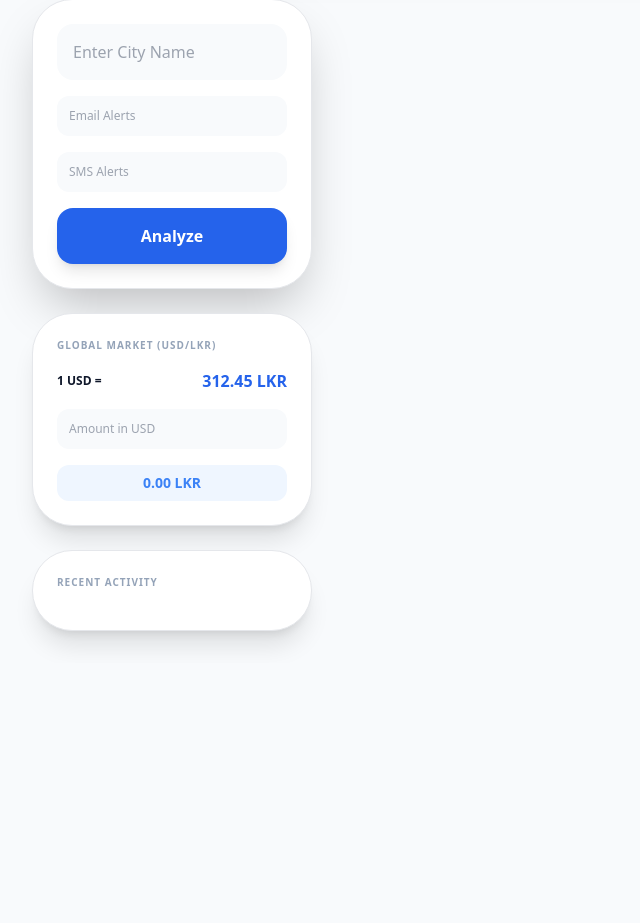
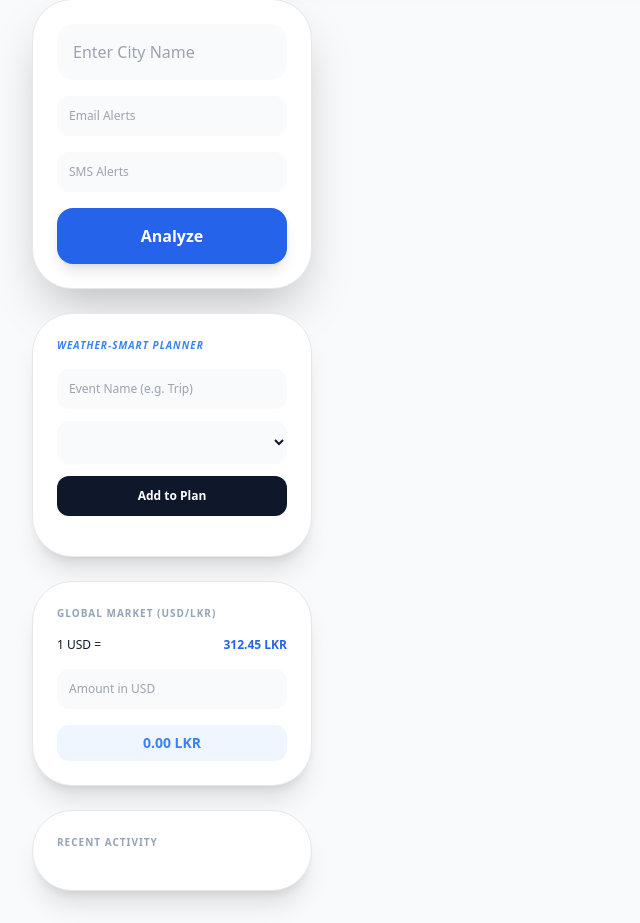
Before and after one commit to nipunanuradha/Fetch-Data-from-wather-API-and-Display-It, a Flask app: page / in a window 1280 px wide. Shown: the part 183-1106 px from the top of the page, without its empty margins (0-640 px from the left). Before the commit the page ends 829 px from the top, so only its background shows below. Run offline with Flask 3, Linux system fonts and the light colour scheme; some libraries are stand-ins or nearby versions.

Commit message:
add Weather-Smart Planner

```diff
--- a/weather app/templates/index.html
+++ b/weather app/templates/index.html
@@ -3,7 +3,7 @@
 <head>
     <meta charset="UTF-8">
     <meta name="viewport" content="width=device-width, initial-scale=1.0">
-    <title>WeatherPro Elite v5.0</title>
+    <title>WeatherPro Elite v7.0</title>
     <script src="https://cdn.tailwindcss.com"></script>
     <script src="https://cdn.jsdelivr.net/npm/chart.js"></script>
     <script>tailwind.config = { darkMode: 'class' }</script>
@@ -28,7 +28,6 @@
                     <option value="si">සිංහල 🇱🇰</option>
                 </select>
             </div>
-
             <div class="flex gap-3">
                 <button onclick="startVoiceSearch()" class="p-4 bg-blue-100 dark:bg-blue-900/30 text-blue-600 rounded-2xl hover:scale-110 transition">🎤</button>
                 <button onclick="toggleTheme()" class="p-4 bg-slate-100 dark:bg-slate-800 rounded-2xl transition shadow-md"><span id="theme-icon">🌙</span></button>
@@ -39,18 +38,34 @@
             <aside class="lg:col-span-3 space-y-6">
                 <form id="searchForm" method="POST" class="bg-white dark:bg-slate-900 p-6 rounded-[2.5rem] shadow-2xl space-y-4 border dark:border-slate-800">
                     <input type="text" id="cityInput" name="city" placeholder="Enter City Name" required class="w-full p-4 rounded-2xl bg-slate-50 dark:bg-slate-800 border-none outline-none focus:ring-2 focus:ring-blue-500 transition">
-                    <input type="email" name="email" placeholder="Email Alerts" class="w-full p-3 rounded-xl bg-slate-50 dark:bg-slate-800 text-xs border-none">
-                    <input type="text" name="phone" placeholder="SMS Alerts" class="w-full p-3 rounded-xl bg-slate-50 dark:bg-slate-800 text-xs border-none">
+                    <input type="email" name="email" placeholder="Email Alerts" class="w-full p-3 rounded-xl bg-slate-50 dark:bg-slate-800 text-xs border-none outline-none">
+                    <input type="text" name="phone" placeholder="SMS Alerts" class="w-full p-3 rounded-xl bg-slate-50 dark:bg-slate-800 text-xs border-none outline-none">
                     <button type="submit" id="searchBtn" class="w-full bg-blue-600 text-white p-4 rounded-2xl font-bold shadow-lg hover:bg-blue-700 transition transform active:scale-95">Analyze</button>
                 </form>
 
                 <div class="bg-white dark:bg-slate-900 p-6 rounded-[2.5rem] shadow-xl border dark:border-slate-800">
+                    <h3 id="plannerTitle" class="text-[10px] font-black text-blue-500 mb-4 uppercase tracking-widest italic">Weather-Smart Planner</h3>
+                    <div class="space-y-3">
+                        <input type="text" id="eventTitle" placeholder="Event Name (e.g. Trip)" class="w-full p-3 rounded-xl bg-slate-50 dark:bg-slate-800 text-xs border-none outline-none">
+                        <select id="eventDate" class="w-full p-3 rounded-xl bg-slate-50 dark:bg-slate-800 text-xs border-none outline-none">
+                            {% if data %}
+                                {% for day in data.forecast.forecastday %}
+                                    <option value="{{ day.date }}">{{ day.date }} (Rain: {{ day.day.daily_chance_of_rain }}%)</option>
+                                {% endfor %}
+                            {% else %}
+                                <option disabled>Search a city first</option>
+                            {% endif %}
+                        </select>
+                        <button onclick="addEvent()" class="w-full bg-slate-900 dark:bg-blue-600 text-white p-3 rounded-xl text-xs font-bold hover:opacity-80 transition">Add to Plan</button>
+                    </div>
+                    <div id="eventList" class="mt-4 space-y-2 max-h-40 overflow-y-auto no-scrollbar">
+                        </div>
+                </div>
+
+                <div class="bg-white dark:bg-slate-900 p-6 rounded-[2.5rem] shadow-xl border dark:border-slate-800">
                     <h3 id="currencyTitle" class="text-[10px] font-black text-slate-400 mb-4 uppercase tracking-widest">Global Market (USD/LKR)</h3>
                     <div class="space-y-4">
-                        <div class="flex justify-between items-center">
-                            <span class="text-xs font-bold">1 USD =</span>
-                            <span class="text-blue-600 font-black">312.45 LKR</span>
-                        </div>
+                        <div class="flex justify-between items-center text-xs"><span>1 USD =</span><span class="text-blue-600 font-black">312.45 LKR</span></div>
                         <input type="number" id="usdInput" oninput="convertCurrency()" placeholder="Amount in USD" class="w-full p-3 rounded-xl bg-slate-50 dark:bg-slate-800 text-xs border-none outline-none">
                         <div id="lkrOutput" class="text-center p-2 text-sm font-bold bg-blue-50 dark:bg-blue-900/20 rounded-xl text-blue-500">0.00 LKR</div>
                     </div>
@@ -68,16 +83,35 @@
 
             <main class="lg:col-span-9 space-y-6">
                 {% if data %}
+                <div class="bg-gradient-to-br from-blue-600 via-blue-700 to-indigo-800 rounded-[3.5rem] p-8 md:p-12 text-white shadow-2xl relative overflow-hidden group">
+                    <div class="relative z-10 flex flex-col md:flex-row justify-between items-center gap-8">
+                        <div class="text-center md:text-left">
+                            <h2 class="text-2xl font-bold opacity-80 mb-2">{{ data.location.name }}, {{ data.location.country }}</h2>
+                            <h3 class="text-8xl font-black tracking-tighter mb-4">{{ data.current.temp_c }}°C</h3>
+                            <div class="flex items-center justify-center md:justify-start gap-4">
+                                <span class="bg-white/20 px-4 py-1 rounded-full text-xs font-bold backdrop-blur">H: {{ data.forecast.forecastday[0].day.maxtemp_c }}° L: {{ data.forecast.forecastday[0].day.mintemp_c }}°</span>
+                                <span class="text-blue-100 text-sm">Feels like {{ data.current.feelslike_c }}°C</span>
+                            </div>
+                        </div>
+                        <div class="text-center">
+                            <img src="{{ data.current.condition.icon }}" class="w-32 h-32 drop-shadow-2xl animate-pulse mx-auto">
+                            <p class="text-xl font-black uppercase tracking-widest">{{ data.current.condition.text }}</p>
+                        </div>
+                    </div>
+                    <div class="absolute -top-24 -right-24 w-64 h-64 bg-white/10 rounded-full blur-3xl"></div>
+                </div>
+
                 <div class="grid grid-cols-1 md:grid-cols-2 gap-6">
                     <div class="rounded-[3rem] overflow-hidden shadow-2xl h-80 border-4 border-white dark:border-slate-800 relative">
                         <iframe width="100%" height="100%" src="https://embed.windy.com/embed2.html?lat={{ data.location.lat }}&lon={{ data.location.lon }}&zoom=5&overlay=satellite" frameborder="0"></iframe>
-                        <div class="absolute bottom-4 left-4 bg-black/60 text-white text-[10px] px-3 py-1 rounded-full backdrop-blur">LIVE SATELLITE</div>
+                        <div class="absolute bottom-4 left-4 bg-black/60 text-white text-[10px] px-3 py-1 rounded-full backdrop-blur">SATELLITE</div>
                     </div>
                     <div class="rounded-[3rem] overflow-hidden shadow-2xl h-80 border-4 border-white dark:border-slate-800 relative">
                         <iframe width="100%" height="100%" frameborder="0" src="https://www.google.com/maps?q={{ data.location.lat }},{{ data.location.lon }}&z=10&output=embed"></iframe>
-                        <div class="absolute bottom-4 left-4 bg-black/60 text-white text-[10px] px-3 py-1 rounded-full backdrop-blur">STREET VIEW</div>
+                        <div class="absolute bottom-4 left-4 bg-black/60 text-white text-[10px] px-3 py-1 rounded-full backdrop-blur">MAP VIEW</div>
                     </div>
                 </div>
+
 
                 <div class="bg-white dark:bg-slate-900 p-8 rounded-[3rem] shadow-2xl border dark:border-slate-800">
                     <div class="flex justify-between items-center mb-6">
@@ -86,56 +120,53 @@
                     </div>
                     <div class="grid grid-cols-2 md:grid-cols-3 lg:grid-cols-6 gap-4">
                         <div class="p-4 bg-blue-50 dark:bg-blue-900/20 rounded-3xl text-center border-b-4 border-blue-500">
-                            <p class="text-[10px] font-bold text-slate-500">RAIN</p>
+                            <p class="text-[10px] font-bold text-slate-500 uppercase">Rain</p>
                             <p class="text-xl font-black">{{ data.forecast.forecastday[0].day.daily_chance_of_rain }}%</p>
                         </div>
                         <div class="p-4 bg-green-50 dark:bg-green-900/20 rounded-3xl text-center border-b-4 border-green-500">
-                            <p class="text-[10px] font-bold text-slate-500">EPA AQI</p>
+                            <p class="text-[10px] font-bold text-slate-500 uppercase">AQI</p>
                             <p class="text-xl font-black">{{ data.current.air_quality['us-epa-index'] }}</p>
                         </div>
                         <div class="p-4 bg-orange-50 dark:bg-orange-900/20 rounded-3xl text-center border-b-4 border-orange-500">
-                            <p class="text-[10px] font-bold text-slate-500">UV INDEX</p>
+                            <p class="text-[10px] font-bold text-slate-500 uppercase">UV</p>
                             <p class="text-xl font-black">{{ data.current.uv }}</p>
                         </div>
                         <div class="p-4 bg-slate-50 dark:bg-slate-800 rounded-3xl text-center">
-                            <p class="text-[10px] font-bold text-slate-500">HUMIDITY</p>
+                            <p class="text-[10px] font-bold text-slate-500 uppercase">Humidity</p>
                             <p class="text-xl font-black">{{ data.current.humidity }}%</p>
                         </div>
                         <div class="p-4 bg-slate-50 dark:bg-slate-800 rounded-3xl text-center">
-                            <p class="text-[10px] font-bold text-slate-500">PRESSURE</p>
+                            <p class="text-[10px] font-bold text-slate-500 uppercase">Pressure</p>
                             <p class="text-xl font-black">{{ data.current.pressure_mb }}<span class="text-[8px] ml-1">mb</span></p>
                         </div>
                         <div class="p-4 bg-purple-50 dark:bg-purple-900/20 rounded-3xl text-center border-b-4 border-purple-500">
-                            <p class="text-[10px] font-bold text-slate-500">VISIBILITY</p>
+                            <p class="text-[10px] font-bold text-slate-500 uppercase">Visibility</p>
                             <p class="text-xl font-black">{{ data.current.vis_km }}<span class="text-[8px] ml-1">KM</span></p>
                         </div>
                     </div>
 
                     <div class="grid grid-cols-2 md:grid-cols-4 lg:grid-cols-6 gap-4 mt-6 pt-6 border-t dark:border-slate-800">
-                        <div class="text-center"><p class="text-[10px] font-bold text-slate-400">CO</p><p class="font-black">{{ data.current.air_quality.co|round(1) }}</p></div>
-                        <div class="text-center"><p class="text-[10px] font-bold text-slate-400">NO₂</p><p class="font-black">{{ data.current.air_quality.no2|round(1) }}</p></div>
-                        <div class="text-center"><p class="text-[10px] font-bold text-slate-400">O₃</p><p class="font-black">{{ data.current.air_quality.o3|round(1) }}</p></div>
-                        <div class="text-center"><p class="text-[10px] font-bold text-slate-400">SO₂</p><p class="font-black">{{ data.current.air_quality.so2|round(1) }}</p></div>
-                        <div class="text-center"><p class="text-[10px] font-bold text-orange-500">PM 2.5</p><p class="font-black">{{ data.current.air_quality.pm2_5|round(1) }}</p></div>
-                        <div class="text-center"><p class="text-[10px] font-bold text-red-500">PM 10</p><p class="font-black">{{ data.current.air_quality.pm10|round(1) }}</p></div>
+                        <div class="text-center"><p class="text-[10px] font-bold text-slate-400 uppercase">CO</p><p class="font-black">{{ data.current.air_quality.co|round(1) }}</p></div>
+                        <div class="text-center"><p class="text-[10px] font-bold text-slate-400 uppercase">NO₂</p><p class="font-black">{{ data.current.air_quality.no2|round(1) }}</p></div>
+                        <div class="text-center"><p class="text-[10px] font-bold text-slate-400 uppercase">O₃</p><p class="font-black">{{ data.current.air_quality.o3|round(1) }}</p></div>
+                        <div class="text-center"><p class="text-[10px] font-bold text-slate-400 uppercase">SO₂</p><p class="font-black">{{ data.current.air_quality.so2|round(1) }}</p></div>
+                        <div class="text-center"><p class="text-[10px] font-bold text-orange-500 uppercase">PM 2.5</p><p class="font-black">{{ data.current.air_quality.pm2_5|round(1) }}</p></div>
+                        <div class="text-center"><p class="text-[10px] font-bold text-red-500 uppercase">PM 10</p><p class="font-black">{{ data.current.air_quality.pm10|round(1) }}</p></div>
                     </div>
                 </div>
 
                 <div class="grid grid-cols-1 xl:grid-cols-2 gap-6">
-                    <div class="bg-white dark:bg-slate-900 p-8 rounded-[3rem] shadow-xl border dark:border-slate-800">
-                        <canvas id="historyChart" height="150"></canvas>
-                    </div>
-                    <div class="bg-white dark:bg-slate-900 p-8 rounded-[3rem] shadow-xl border dark:border-slate-800">
-                        <canvas id="tempChart" height="150"></canvas>
-                    </div>
+                    <div class="bg-white dark:bg-slate-900 p-8 rounded-[3rem] shadow-xl border dark:border-slate-800"><h3 class="text-[10px] font-black text-slate-400 uppercase tracking-widest mb-4">7-Day History Trend</h3><canvas id="historyChart" height="150"></canvas></div>
+                    <div class="bg-white dark:bg-slate-900 p-8 rounded-[3rem] shadow-xl border dark:border-slate-800"><h3 class="text-[10px] font-black text-slate-400 uppercase tracking-widest mb-4">24-Hour Temp Variation</h3><canvas id="tempChart" height="150"></canvas></div>
                 </div>
 
                 <div class="flex gap-4 overflow-x-auto pb-4 no-scrollbar">
                     {% for day in data.forecast.forecastday %}
-                    <div class="min-w-[150px] bg-white dark:bg-slate-900 p-6 rounded-[2.5rem] text-center shadow-lg hover:border-blue-500 border border-transparent transition-all">
-                        <p class="text-[10px] font-black text-slate-400 uppercase">{{ day.date[5:] }}</p>
+                    <div class="min-w-[150px] bg-white dark:bg-slate-900 p-6 rounded-[2.5rem] text-center shadow-lg border border-transparent hover:border-blue-500 transition-all duration-300">
+                        <p class="text-[10px] font-black text-slate-400 uppercase tracking-widest">{{ day.date[5:] }}</p>
                         <img src="{{ day.day.condition.icon }}" class="mx-auto w-12 h-12 my-2">
-                        <p class="text-xl font-black">{{ day.day.avgtemp_c|round(0) }}°</p>
+                        <p class="text-xl font-black">{{ day.day.avgtemp_c|round(0) }}°C</p>
+                        <p class="text-[8px] font-bold text-blue-500">🌧️ {{ day.day.daily_chance_of_rain }}%</p>
                     </div>
                     {% endfor %}
                 </div>
@@ -147,7 +178,47 @@
 
 
     <script>
-        // Real-time Clock Logic
+        // --- Smart Event Planner Logic ---
+        function addEvent() {
+            const title = document.getElementById('eventTitle').value;
+            const date = document.getElementById('eventDate').value;
+            if(!title) return alert("Please enter an event name!");
+
+            const event = { title, date, id: Date.now() };
+            let events = JSON.parse(localStorage.getItem('weatherEvents') || '[]');
+            events.push(event);
+            localStorage.setItem('weatherEvents', JSON.stringify(events));
+            renderEvents();
+            document.getElementById('eventTitle').value = "";
+        }
+
+        function deleteEvent(id) {
+            let events = JSON.parse(localStorage.getItem('weatherEvents') || '[]');
+            events = events.filter(e => e.id !== id);
+            localStorage.setItem('weatherEvents', JSON.stringify(events));
+            renderEvents();
+        }
+
+        function renderEvents() {
+            const list = document.getElementById('eventList');
+            const events = JSON.parse(localStorage.getItem('weatherEvents') || '[]');
+            list.innerHTML = "";
+
+            events.forEach(e => {
+                list.innerHTML += `
+                    <div class="p-3 bg-slate-50 dark:bg-slate-800 rounded-xl flex justify-between items-center border-l-4 border-blue-500">
+                        <div>
+                            <p class="text-[10px] font-bold">${e.title}</p>
+                            <p class="text-[8px] opacity-60">${e.date}</p>
+                        </div>
+                        <button onclick="deleteEvent(${e.id})" class="text-red-500 text-xs font-bold">✕</button>
+                    </div>
+                `;
+            });
+        }
+        renderEvents();
+
+        // --- Real-time Clock Logic ---
         let timer;
         function startClock(timezone) {
             if(timer) clearInterval(timer);
@@ -159,16 +230,14 @@
             }, 1000);
         }
 
-        // Currency Converter Logic
+        // --- Currency Converter ---
         function convertCurrency() {
             const usd = document.getElementById('usdInput').value;
-            const rate = 312.45; // Fixed Rate (You can fetch live if needed)
-            const result = (usd * rate).toFixed(2);
-            document.getElementById('lkrOutput').innerText = result + " LKR";
+            const rate = 312.45;
+            document.getElementById('lkrOutput').innerText = (usd * rate).toFixed(2) + " LKR";
         }
 
         {% if data %}
-            // Start clock with city timezone
             startClock("{{ data.location.tz_id }}");
 
             // Charts
@@ -176,26 +245,27 @@
                 type: 'bar',
                 data: {
                     labels: [{% for item in history_graph %}"{{ item.date }}",{% endfor %}],
-                    datasets: [{ label: '7-Day History', data: [{% for item in history_graph %}{{ item.temp }},{% endfor %}], backgroundColor: '#3b82f6', borderRadius: 12 }]
-                }
+                    datasets: [{ label: 'Temp', data: [{% for item in history_graph %}{{ item.temp }},{% endfor %}], backgroundColor: '#3b82f6', borderRadius: 12 }]
+                },
+                options: { plugins: { legend: { display: false } }, scales: { y: { display: false }, x: { grid: { display: false } } } }
             });
 
             new Chart(document.getElementById('tempChart'), {
                 type: 'line',
                 data: {
                     labels: {{ labels|safe }},
-                    datasets: [{ data: {{ temps|safe }}, borderColor: '#3b82f6', fill: true, backgroundColor: 'rgba(59, 130, 246, 0.1)', tension: 0.4 }]
-                }
+                    datasets: [{ data: {{ temps|safe }}, borderColor: '#3b82f6', fill: true, backgroundColor: 'rgba(59, 130, 246, 0.1)', tension: 0.4, pointRadius: 0 }]
+                },
+                options: { plugins: { legend: { display: false } }, scales: { y: { display: false }, x: { grid: { display: false } } } }
             });
         {% else %}
-            // Start local clock if no data
             startClock(Intl.DateTimeFormat().resolvedOptions().timeZone);
         {% endif %}
 
-        // UI Functions
+        // --- Core UI Functions ---
         function toggleTheme() {
-            document.getElementById('theme-tag').classList.toggle('dark');
-            localStorage.theme = document.getElementById('theme-tag').classList.contains('dark') ? 'dark' : 'light';
+            const isDark = document.getElementById('theme-tag').classList.toggle('dark');
+            localStorage.theme = isDark ? 'dark' : 'light';
         }
         if (localStorage.theme === 'dark') document.getElementById('theme-tag').classList.add('dark');
 
@@ -208,14 +278,15 @@
 
         function changeLanguage() {
             const l = document.getElementById('langSelect').value;
+            localStorage.lang = l;
             const t = {
-                en: { env: "Environmental Intelligence", sBtn: "Analyze", cur: "Global Market (USD/LKR)" },
-                si: { env: "පාරිසරික තොරතුරු", sBtn: "විශ්ලේෂණය", cur: "විනිමය අනුපාත (USD/LKR)" }
+                en: { env: "Environmental Intelligence", sBtn: "Analyze", cur: "Global Market (USD/LKR)", plan: "Weather-Smart Planner" },
+                si: { env: "පාරිසරික තොරතුරු", sBtn: "විශ්ලේෂණය", cur: "විනිමය අනුපාත (USD/LKR)", plan: "ස්මාර්ට් වැඩ සැලසුම්කරු" }
             };
             document.getElementById('envTitle').innerText = t[l].env;
             document.getElementById('searchBtn').innerText = t[l].sBtn;
             document.getElementById('currencyTitle').innerText = t[l].cur;
-            localStorage.lang = l;
+            document.getElementById('plannerTitle').innerText = t[l].plan;
         }
         if(localStorage.lang) { document.getElementById('langSelect').value = localStorage.lang; changeLanguage(); }
     </script>
```
